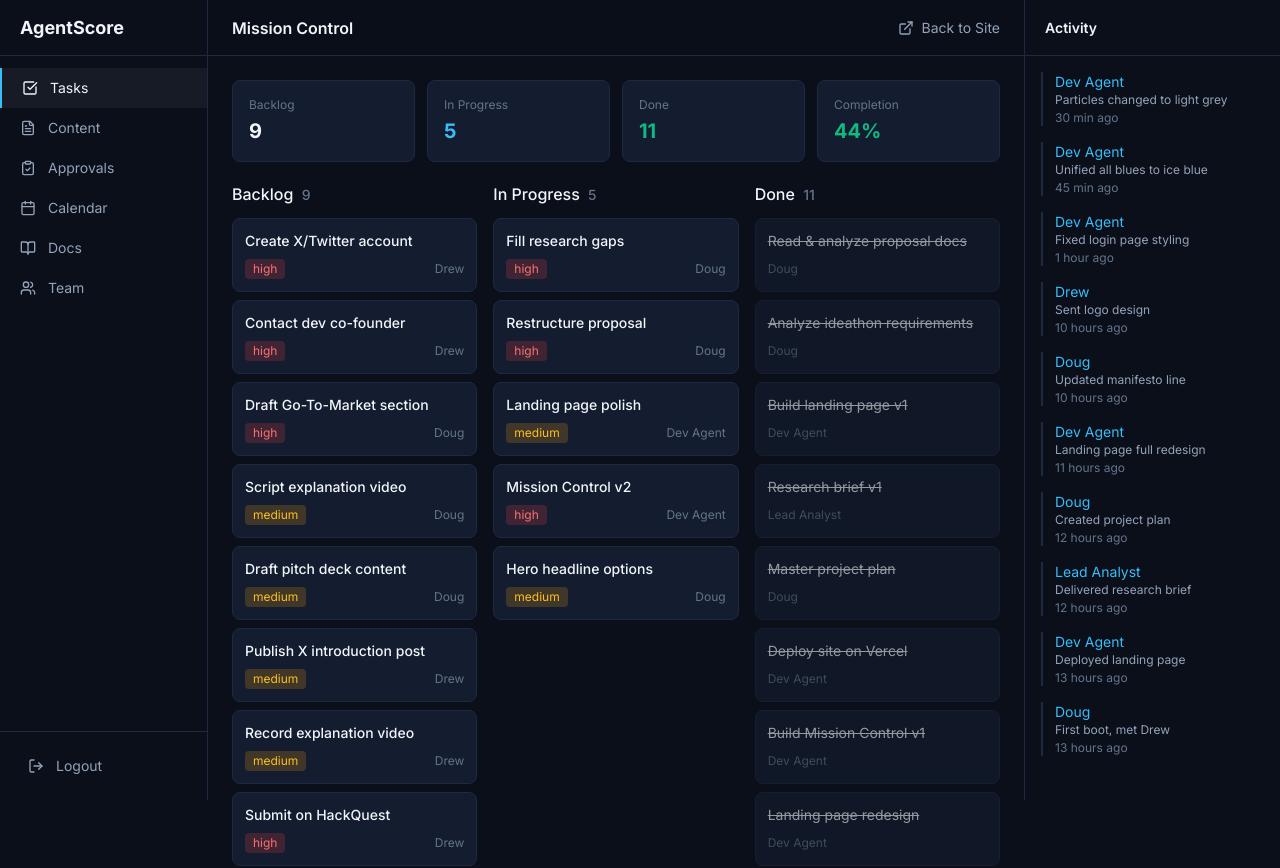
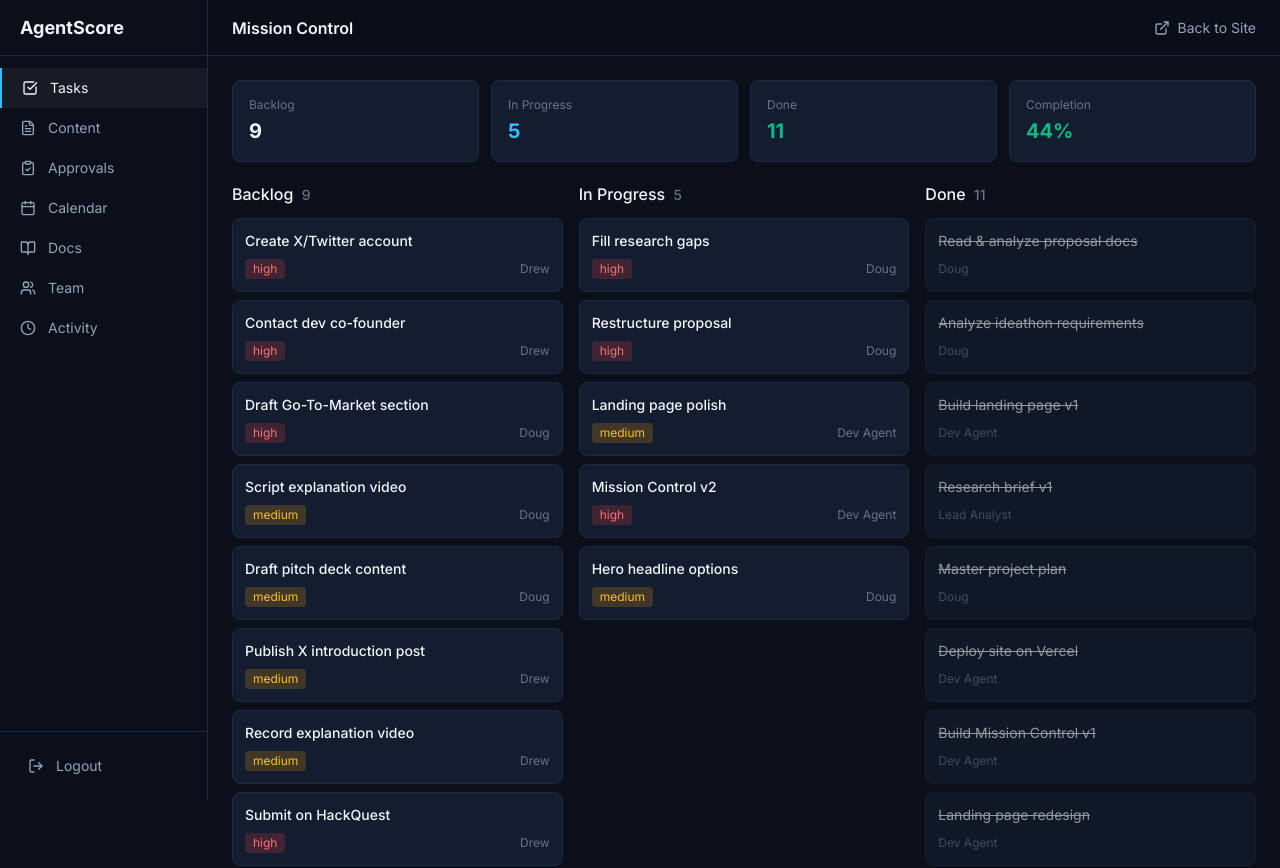
Before and after one commit to andrewstohl/AgentScore, a Next.js app: page /mission-control in a window 1280 px wide. Shown: the top 868 px of the page. Built offline with nearby package versions, Linux system fonts and the light colour scheme.

Commit message:
MC: activity to sidebar nav, remove right sidebar

```diff
--- a/app/mission-control/page.tsx
+++ b/app/mission-control/page.tsx
@@ -104,7 +104,7 @@ const ACTIVITY = [
 ]
 
 // === VIEWS ===
-type View = 'tasks' | 'content' | 'approvals' | 'calendar' | 'docs' | 'team'
+type View = 'tasks' | 'content' | 'approvals' | 'calendar' | 'docs' | 'team' | 'activity'
 
 const NAV: { id: View; label: string; icon: any }[] = [
   { id: 'tasks', label: 'Tasks', icon: CheckSquare },
@@ -113,6 +113,7 @@ const NAV: { id: View; label: string; icon: any }[] = [
   { id: 'calendar', label: 'Calendar', icon: Calendar },
   { id: 'docs', label: 'Docs', icon: BookOpen },
   { id: 'team', label: 'Team', icon: Users },
+  { id: 'activity', label: 'Activity', icon: Clock },
 ]
 
 // Priority badge
@@ -200,7 +201,7 @@ export default function MissionControl() {
       </aside>
 
       {/* Main */}
-      <main className="flex-1 ml-52 mr-64">
+      <main className="flex-1 ml-52">
         <header className="h-14 flex items-center justify-between border-b border-[#1E2A42] px-6 bg-[#0A0F1A]/95 backdrop-blur sticky top-0 z-10">
           <span className="text-[#F1F5F9] font-semibold">Mission Control</span>
           <a href="/" className="text-[#94A3B8] hover:text-[#38BDF8] text-sm flex items-center gap-2">
@@ -346,6 +347,24 @@ export default function MissionControl() {
             </div>
           )}
 
+          {/* ACTIVITY */}
+          {view === 'activity' && (
+            <div className="space-y-4">
+              <h2 className="text-lg font-bold text-[#F1F5F9]">Activity Log</h2>
+              <div className="space-y-3">
+                {ACTIVITY.map((a, i) => (
+                  <Card key={i} className="p-4">
+                    <div className="flex items-center justify-between mb-1">
+                      <span className="text-sm font-medium text-[#38BDF8]">{a.who}</span>
+                      <span className="text-xs text-[#64748B]">{a.when}</span>
+                    </div>
+                    <p className="text-sm text-[#94A3B8]">{a.what}</p>
+                  </Card>
+                ))}
+              </div>
+            </div>
+          )}
+
           {/* TEAM */}
           {view === 'team' && (
             <div className="space-y-4">
@@ -377,21 +396,7 @@ export default function MissionControl() {
         </div>
       </main>
 
-      {/* Right Sidebar - Activity Feed */}
-      <aside className="fixed inset-y-0 right-0 w-64 bg-[#0A0F1A] border-l border-[#1E2A42] z-20">
-        <div className="h-14 flex items-center px-5 border-b border-[#1E2A42]">
-          <span className="text-[#F1F5F9] font-semibold text-sm">Activity</span>
-        </div>
-        <div className="p-4 space-y-4 overflow-y-auto h-[calc(100vh-3.5rem)]">
-          {ACTIVITY.map((a, i) => (
-            <div key={i} className="border-l-2 border-[#1E2A42] pl-3">
-              <p className="text-sm text-[#F1F5F9]"><span className="text-[#38BDF8]">{a.who}</span></p>
-              <p className="text-xs text-[#94A3B8]">{a.what}</p>
-              <p className="text-xs text-[#64748B] mt-0.5">{a.when}</p>
-            </div>
-          ))}
-        </div>
-      </aside>
+      {/* Right sidebar removed - activity is now a nav view */}
     </div>
   )
 }
```
